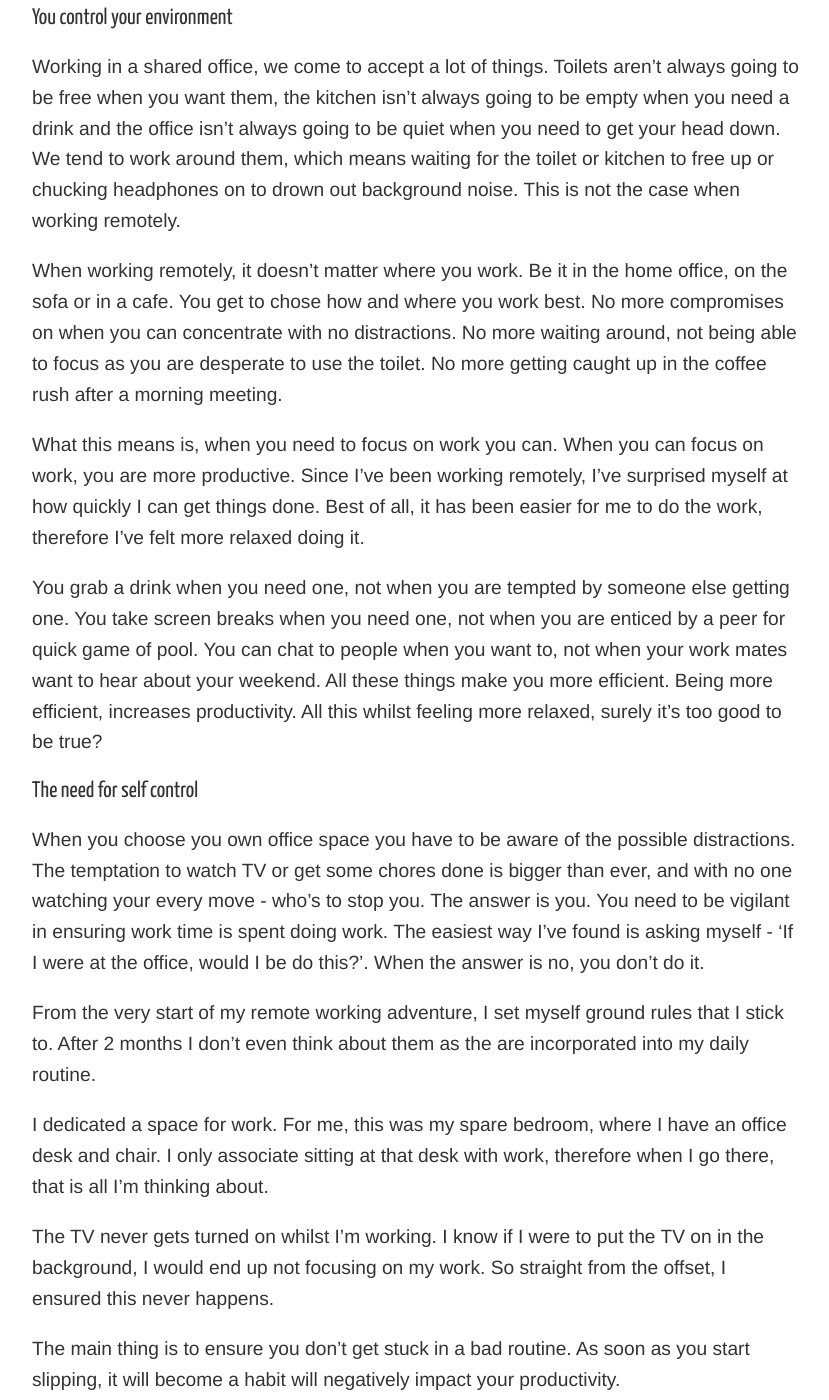
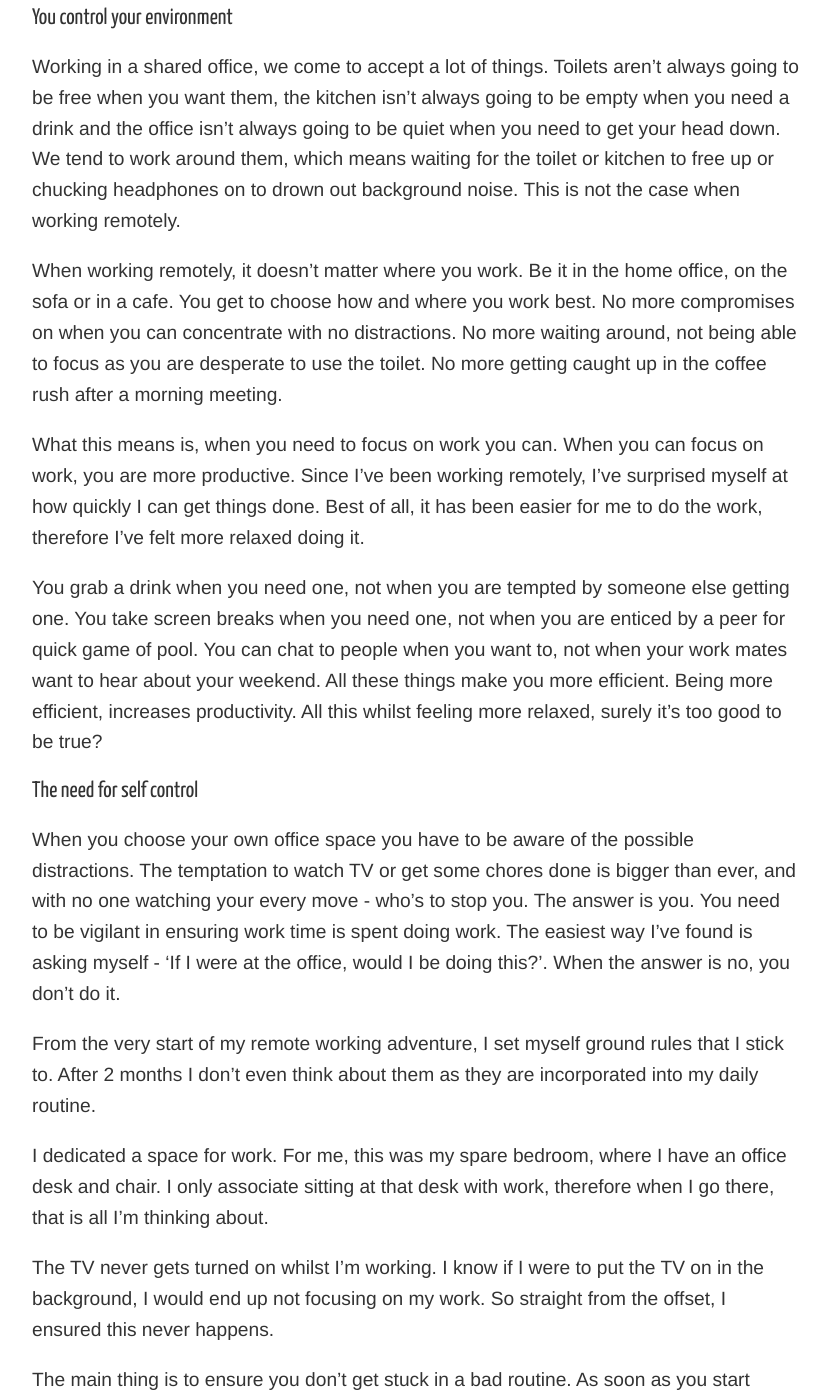
Before and after one commit to holidayextras/holidayextras.github.com, a Jekyll site: the page built from _posts/2016-10-21-remote-productivity.md, in a window 1280 px wide and 1400 px high, scrolled down 715 px. Shown: the whole window, without its empty margins (224-1053 px from the left). Built offline with Jekyll 4.4.1, drawn with Linux system fonts in a browser that asks for light colours; nearby versions of some CDN libraries; comment, search, counter and statistics services are not loaded; some of the changed text lies outside the part shown.

Commit message:
Typos and grammar, not my forte

```diff
--- a/_posts/2016-10-21-remote-productivity.md
+++ b/_posts/2016-10-21-remote-productivity.md
@@ -14,7 +14,7 @@
 
 Working in a shared office, we come to accept a lot of things. Toilets aren't always going to be free when you want them, the kitchen isn't always going to be empty when you need a drink and the office isn't always going to be quiet when you need to get your head down. We tend to work around them, which means waiting for the toilet or kitchen to free up or chucking headphones on to drown out background noise. This is not the case when working remotely.
 
-When working remotely, it doesn't matter where you work. Be it in the home office, on the sofa or in a cafe. You get to chose how and where you work best. No more compromises on when you can concentrate with no distractions. No more waiting around, not being able to focus as you are desperate to use the toilet. No more getting caught up in the coffee rush after a morning meeting.
+When working remotely, it doesn't matter where you work. Be it in the home office, on the sofa or in a cafe. You get to choose how and where you work best. No more compromises on when you can concentrate with no distractions. No more waiting around, not being able to focus as you are desperate to use the toilet. No more getting caught up in the coffee rush after a morning meeting.
 
 What this means is, when you need to focus on work you can. When you can focus on work, you are more productive. Since I've been working remotely, I've surprised myself at how quickly I can get things done. Best of all, it has been easier for me to do the work, therefore I've felt more relaxed doing it.
 
@@ -22,15 +22,15 @@
 
 ### The need for self control
 
-When you choose you own office space you have to be aware of the possible distractions. The temptation to watch TV or get some chores done is bigger than ever, and with no one watching your every move - who's to stop you. The answer is you. You need to be vigilant in ensuring work time is spent doing work. The easiest way I've found is asking myself - 'If I were at the office, would I be do this?'. When the answer is no, you don't do it.
+When you choose your own office space you have to be aware of the possible distractions. The temptation to watch TV or get some chores done is bigger than ever, and with no one watching your every move - who's to stop you. The answer is you. You need to be vigilant in ensuring work time is spent doing work. The easiest way I've found is asking myself - 'If I were at the office, would I be doing this?'. When the answer is no, you don't do it.
 
-From the very start of my remote working adventure, I set myself ground rules that I stick to. After 2 months I don't even think about them as the are incorporated into my daily routine.
+From the very start of my remote working adventure, I set myself ground rules that I stick to. After 2 months I don't even think about them as they are incorporated into my daily routine.
 
 I dedicated a space for work. For me, this was my spare bedroom, where I have an office desk and chair. I only associate sitting at that desk with work, therefore when I go there, that is all I'm thinking about.
 
 The TV never gets turned on whilst I'm working. I know if I were to put the TV on in the background, I would end up not focusing on my work. So straight from the offset, I ensured this never happens.
 
-The main thing is to ensure you don't get stuck in a bad routine. As soon as you start slipping, it will become a habit will negatively impact your productivity.
+The main thing is to ensure you don't get stuck in a bad routine. As soon as you start slipping, it will become a habit that will negatively impact your productivity.
 
 ### Take time to plan
 
@@ -52,4 +52,4 @@
 
 ### Remote working improves productivity
 
-To sum all this up, I've found in the last 2 months, that working remotely has improved my productivity. I've had to adapt my work style in order to find a routine that works well for me. I've ensured my workspace doesn't hinder my work rate and have made use of tools to help overcome the barrier of being a remote worker. I've never felt more relaxed about my work, my work-life balance has never been better and yet I've still managed to be more productive. Maybe more of us should give it a go? Till next time!
+To sum all this up, I've found in the last 2 months that working remotely has improved my productivity. I've had to adapt my work style in order to find a routine that works well for me. I've ensured my workspace doesn't hinder my work rate and have made use of tools to help overcome the barrier of being a remote worker. I've never felt more relaxed about my work, my work-life balance has never been better and yet I've still managed to be more productive. Maybe more of us should give it a go? Till next time!
```
